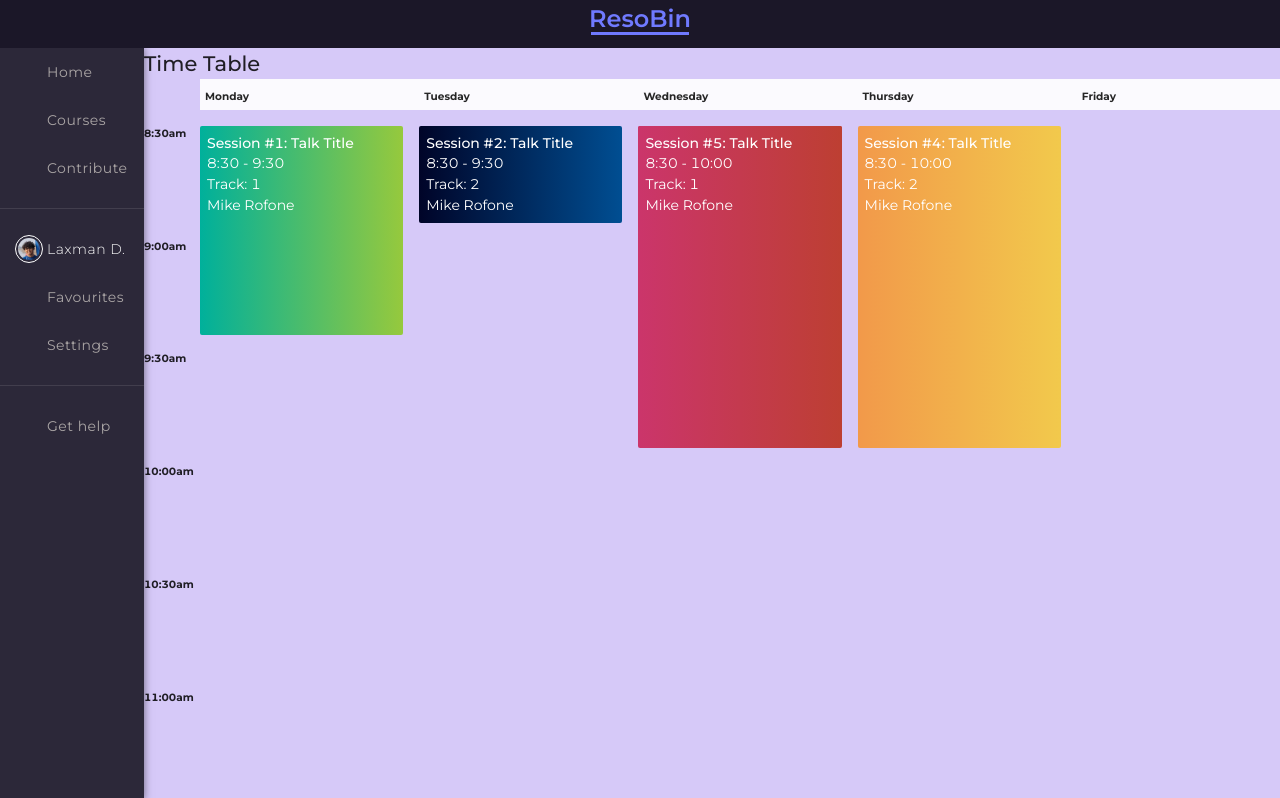
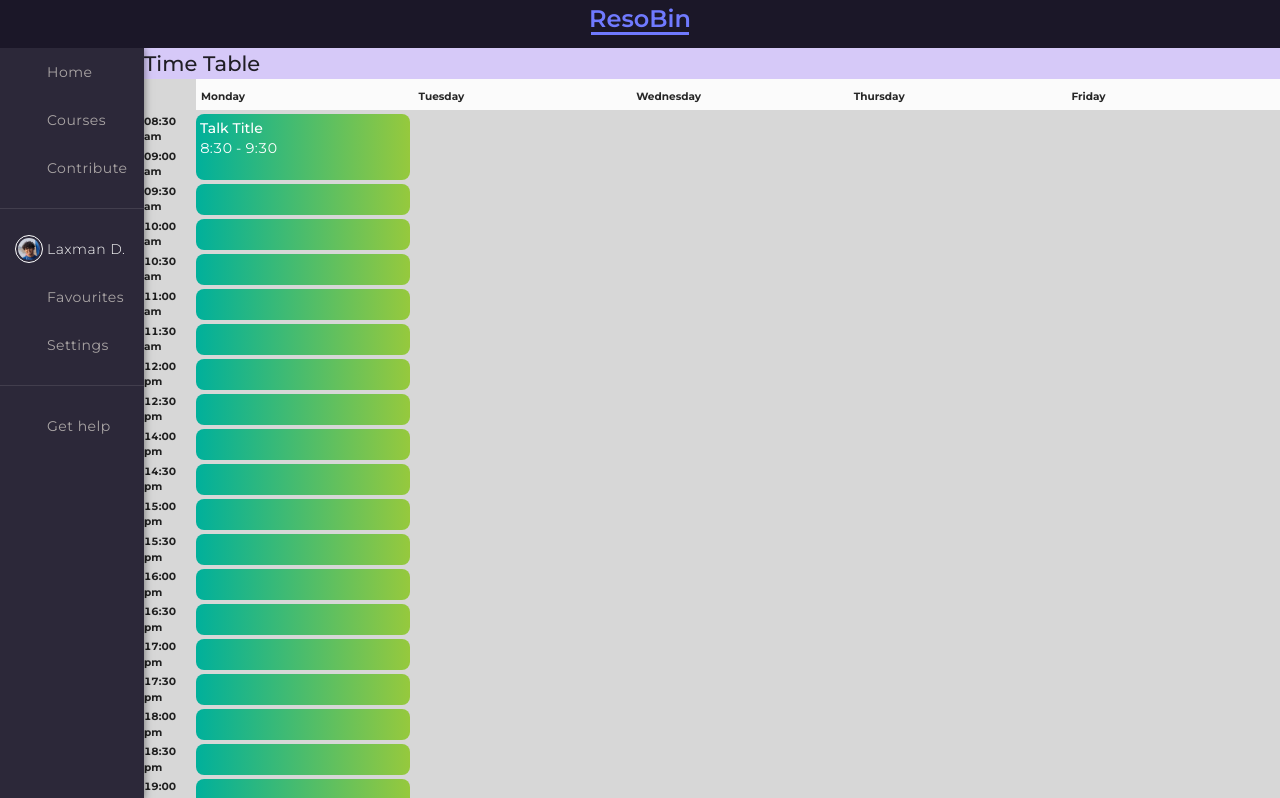
Before and after one commit to DevCom-IITB/ResoBin, a React (Create React App) app: page /timetable/1 in a window 1280 px wide. Shown: the top 798 px of the page. Built offline with nearby package versions, Linux system fonts and the light colour scheme; some icons are missing.

Commit message:
👌 IMPROVE: Improved timetable v2

```diff
--- a/src/components/TimeTable/v2/TimeTable.css
+++ b/src/components/TimeTable/v2/TimeTable.css
@@ -5,17 +5,14 @@
   display: none;
 }
 
-.session {
-  margin-bottom: 1em;
-}
-
 @media screen and (min-width: 700px) {
-  .schedule {
+  /* .schedule {
     display: grid;
-  }
+  } */
 
   /* a background for the sticky tracks */
-  .schedule::after {
+
+  /* .schedule::after {
     content: '';
     position: sticky;
     top: 3rem;
@@ -24,11 +21,11 @@
     grid-row: tracks;
     grid-column: track-1 / -1;
     background-color: rgba(255, 255, 255, 0.9);
-  }
+  } */
 
   .track-slot {
     position: sticky;
-    top: 3rem; /* otherwise seeing a gap above in at least Firefox. */
+    top: 3rem;
     z-index: 1000;
     display: block;
     padding: 10px 5px 5px;
@@ -38,10 +35,8 @@
   }
 }
 
+/*
 .schedule {
-  /* Gridlines will need to be "named" in 24hr time
-     Switch '1fr' to 'auto' if height of slot shouldnt be proportional to lecture length */
-
   grid-template-rows:
     [tracks] auto
     [time-0830] 1fr
@@ -53,7 +48,7 @@
     [time-1130] 1fr
     [time-1200] 1fr
     [time-1230] 1fr
-    /* lunch break */
+
     [time-1400] 1fr
     [time-1430] 1fr
     [time-1500] 1fr
@@ -61,7 +56,7 @@
     [time-1600] 1fr
     [time-1630] 1fr
     [time-1700] 1fr
-    /* evening break */
+
     [time-1730] 1fr
     [time-1800] 1fr
     [time-1830] 1fr
@@ -77,8 +72,13 @@
     [track-3-end track-4-start] 1fr
     [track-4-end track-5-start] 1fr
     [track-5-end];
-  grid-gap: 1rem;
+  grid-gap: 0.25rem;
+
+  background: #d7d7d7;
 }
+.schedule > * {
+  background-color: green;
+} */
 
 /*************************
  * VISUAL STYLES
@@ -103,8 +103,8 @@ hr {
 }
 
 .session {
-  padding: 0.5em;
-  border-radius: 2px;
+  padding: 0.25rem;
+  border-radius: 8px;
   font-size: 14px;
 }
 
@@ -112,15 +112,6 @@ hr {
 .time-slot {
   margin: 0;
   font-size: 1em;
-}
-
-body {
-  counter-reset: session;
-  counter-reset: session-count;
-}
-.title::before {
-  content: 'Session #' counter(session-count) ': ';
-  counter-increment: session-count;
 }
 
 .track-slot,
--- a/src/components/TimeTable/v2/TimeTable.jsx
+++ b/src/components/TimeTable/v2/TimeTable.jsx
@@ -1,3 +1,5 @@
+import styled from 'styled-components/macro'
+
 import './TimeTable.css'
 
 const TrackHeader = ({ id, title }) => {
@@ -23,26 +25,85 @@ const RowHeader = ({ id, title }) => {
   )
 }
 
+const LectureItem = ({ track, rows, children }) => {
+  return (
+    <div
+      className="session session-1 track-1"
+      style={{ gridColumn: 'track-1', gridRow: 'time-0830 / time-0930' }}
+    >
+      {children}
+    </div>
+  )
+}
+
+const tracks = [
+  { id: '1', title: 'Monday' },
+  { id: '2', title: 'Tuesday' },
+  { id: '3', title: 'Wednesday' },
+  { id: '4', title: 'Thursday' },
+  { id: '5', title: 'Friday' },
+]
+
+const rows = [
+  { id: '0830', title: '08:30 am' },
+  { id: '0900', title: '09:00 am' },
+  { id: '0930', title: '09:30 am' },
+  { id: '1000', title: '10:00 am' },
+  { id: '1030', title: '10:30 am' },
+  { id: '1100', title: '11:00 am' },
+  { id: '1130', title: '11:30 am' },
+  { id: '1200', title: '12:00 pm' },
+  { id: '1230', title: '12:30 pm' },
+  { id: '1400', title: '14:00 pm' },
+  { id: '1430', title: '14:30 pm' },
+  { id: '1500', title: '15:00 pm' },
+  { id: '1530', title: '15:30 pm' },
+  { id: '1600', title: '16:00 pm' },
+  { id: '1630', title: '16:30 pm' },
+  { id: '1700', title: '17:00 pm' },
+  { id: '1730', title: '17:30 pm' },
+  { id: '1800', title: '18:00 pm' },
+  { id: '1830', title: '18:30 pm' },
+  { id: '1900', title: '19:00 pm' },
+  { id: '1930', title: '19:30 pm' },
+  { id: '2000', title: '20:00 pm' },
+  { id: '2030', title: '20:30 pm' },
+]
+
 const TimeTable = () => {
   return (
-    <div className="schedule">
-      <TrackHeader id="1" title="Monday" />
-      <TrackHeader id="2" title="Tuesday" />
-      <TrackHeader id="3" title="Wednesday" />
-      <TrackHeader id="4" title="Thursday" />
-      <TrackHeader id="5" title="Friday" />
+    <Container>
+      {tracks.map(({ id, title }, index) => (
+        <TrackHeader id={id} title={title} />
+      ))}
 
-      <RowHeader id="0830" title="8:30am" />
-      <RowHeader id="0900" title="9:00am" />
-      <RowHeader id="0930" title="9:30am" />
-      <RowHeader id="1000" title="10:00am" />
-      <RowHeader id="1030" title="10:30am" />
-      <RowHeader id="1100" title="11:00am" />
-      <RowHeader id="1130" title="11:30am" />
-      <RowHeader id="1200" title="12:00am" />
-      <RowHeader id="1230" title="12:30am" />
+      {rows.map(({ id, title }, index) => (
+        <RowHeader id={id} title={title} />
+      ))}
+
+      {rows.map((time, i) => {
+        const track = 1
+        return (
+          <div
+            className={`session track-${track}`}
+            style={{
+              gridColumn: 'track-1',
+              gridRow: `time-${rows[i]} / time-${rows[i + 1]}`,
+            }}
+            key={time}
+          />
+        )
+      })}
 
       <div
+        className="session track-1"
+        style={{ gridColumn: 'track-1', gridRow: 'time-0830 / time-0930' }}
+      >
+        <h3 className="title">Talk Title</h3>
+        <span className="time">8:30 - 9:30</span>
+      </div>
+
+      {/* <div
         className="session session-1 track-1"
         style={{ gridColumn: 'track-1', gridRow: 'time-0830 / time-0930' }}
       >
@@ -100,7 +161,8 @@ const TimeTable = () => {
         <span className="time">8:30 - 10:00</span>
         <span className="track">Track: 1</span>
         <span className="author">Mike Rofone</span>
-      </div>
+      </div> */}
+
       {/* <h2 class="time-slot" style="grid-column: times; grid-row: time-0900;">
 				9:00am
 			</h2>
@@ -191,8 +253,63 @@ const TimeTable = () => {
 			>
 				<h3 class="title">Lunch!</h3>
 			</div> */}
-    </div>
+    </Container>
   )
 }
 
 export default TimeTable
+
+/* Gridlines will need to be "named" in 24hr time
+  Switch '1fr' to 'auto' if height of slot shouldnt be proportional to lecture length */
+
+const Container = styled.div`
+  display: grid;
+  grid-template-rows:
+    [tracks] auto
+    [time-0830] 1fr
+    [time-0900] 1fr
+    [time-0930] 1fr
+    [time-1000] 1fr
+    [time-1030] 1fr
+    [time-1100] 1fr
+    [time-1130] 1fr
+    [time-1200] 1fr
+    [time-1230] 1fr
+    /* lunch break */
+    [time-1400] 1fr
+    [time-1430] 1fr
+    [time-1500] 1fr
+    [time-1530] 1fr
+    [time-1600] 1fr
+    [time-1630] 1fr
+    [time-1700] 1fr
+    /* evening break */
+    [time-1730] 1fr
+    [time-1800] 1fr
+    [time-1830] 1fr
+    [time-1900] 1fr
+    [time-1930] 1fr
+    [time-2000] 1fr
+    [time-2030] 1fr;
+  grid-template-columns:
+    [times] 3rem
+    [track-1-start] 1fr
+    [track-1-end track-2-start] 1fr
+    [track-2-end track-3-start] 1fr
+    [track-3-end track-4-start] 1fr
+    [track-4-end track-5-start] 1fr
+    [track-5-end];
+  grid-gap: 0.25rem;
+  background: #d7d7d7;
+
+  &::after {
+    content: '';
+    position: sticky;
+    top: 3rem;
+    z-index: 999;
+    display: block;
+    grid-row: tracks;
+    grid-column: track-1 / -1;
+    background-color: rgba(255, 255, 255, 0.9);
+  }
+`
```
